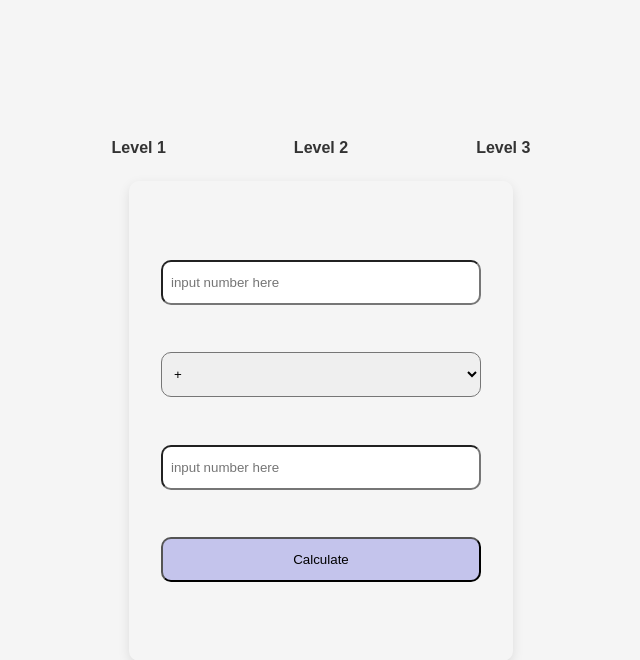
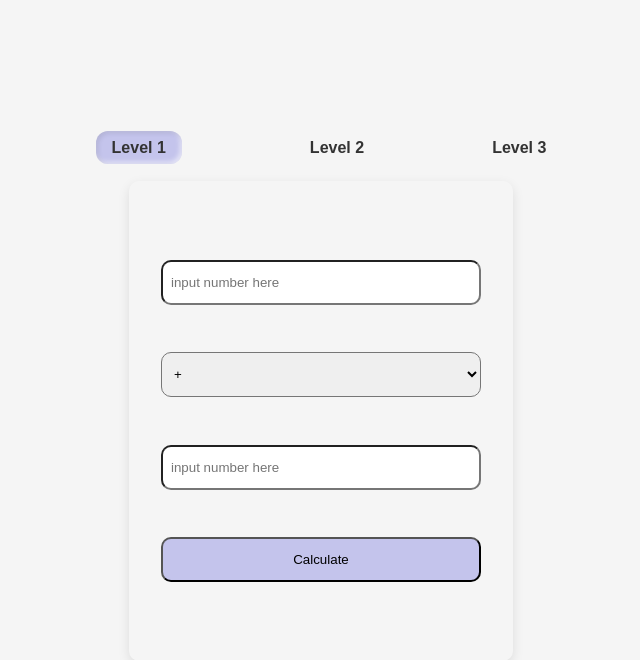
Before and after one commit to xebec1234/calculator, a PHP site: page / in a window 1280 px wide. Shown: the top 660 px of the page, without its empty margins (319-959 px from the left). Run offline with PHP 8.4, Linux system fonts and the light colour scheme.

Commit message:
added active links

```diff
--- a/css/main.css
+++ b/css/main.css
@@ -21,23 +21,6 @@ main {
   display: flex;
   flex-direction: column;
   align-items: center;
-}
-
-.nav-bar {
-  margin-bottom: 1.5rem;
-}
-
-.nav-bar ul{
-  list-style: none;
-  display: flex;
-  justify-content: center;
-  gap: 8rem;
-}
-
-.nav-bar a{
-  text-decoration: none;
-  color: #333;
-  font-weight: bolder;
 }
 
 form {
--- /dev/null
+++ b/css/nav-bar.css
@@ -0,0 +1,28 @@
+
+.nav-bar {
+  margin-bottom: 1.5rem;
+}
+
+.nav-bar ul{
+  list-style: none;
+  display: flex;
+  justify-content: center;
+  gap: 8rem;
+}
+
+.nav-bar a{
+  text-decoration: none;
+  color: #333;
+  font-weight: bolder;
+}
+
+.nav-bar a.active {
+  background: rgb(196, 196, 236);
+  color: #333;
+  padding: 0.5rem 1rem;
+  border-radius: 12px;
+  box-shadow:
+    inset 2px 2px 5px rgba(0, 0, 0, 0.1),
+    inset -2px -2px 5px rgba(255, 255, 255, 0.6);
+  transition: all 0.2s ease-in-out;
+}
--- a/index.php
+++ b/index.php
@@ -4,14 +4,16 @@
   <meta charset="UTF-8">
   <meta name="viewport" content="width=device-width, initial-scale=1.0">
   <link rel="stylesheet" href="css/main.css">
+  <link rel="stylesheet" href="css/nav-bar.css">
   <title>Calculator 1</title>
 </head>
 <body>
   <main>
     <div class="container">
+      <?php $currentpage = basename($_SERVER["PHP_SELF"]); ?>
       <nav class="nav-bar">
         <ul>
-          <li><a href="index.php">Level 1</a></li>
+          <li><a href="index.php" class="<?= $currentpage === 'index.php' ? 'active' : '' ?>">Level 1</a></li>
           <li><a href="upgraded-calculator.php">Level 2</a></li>
           <li><a href="404.php">Level 3</a></li>
         </ul>
--- a/upgraded-calculator.php
+++ b/upgraded-calculator.php
@@ -4,15 +4,19 @@
     <meta charset="UTF-8">
     <meta name="viewport" content="width=device-width, initial-scale=1.0">
     <link rel="stylesheet" href="css/upgraded-calculator.css">
+    <link rel="stylesheet" href="css/nav-bar.css">
     <title>Calculator 2</title>
 </head>
 <body>
     <main>
         <div class="container">
+
+        <?php $currentpage = basename($_SERVER["PHP_SELF"]); ?>
+
             <nav class="nav-bar">
                 <ul>
                 <li><a href="index.php">Level 1</a></li>
-                <li><a href="upgraded-calculator.php">Level 2</a></li>
+                <li><a href="upgraded-calculator.php" class="<?= $currentpage === 'upgraded-calculator.php' ? 'active' : '' ?>">Level 2</a></li>
                 <li><a href="404.php">Level 3</a></li>
                 </ul>
             </nav>
```
Also changed, not shown: css/upgraded-calculator.css (+0 -17 lines).
